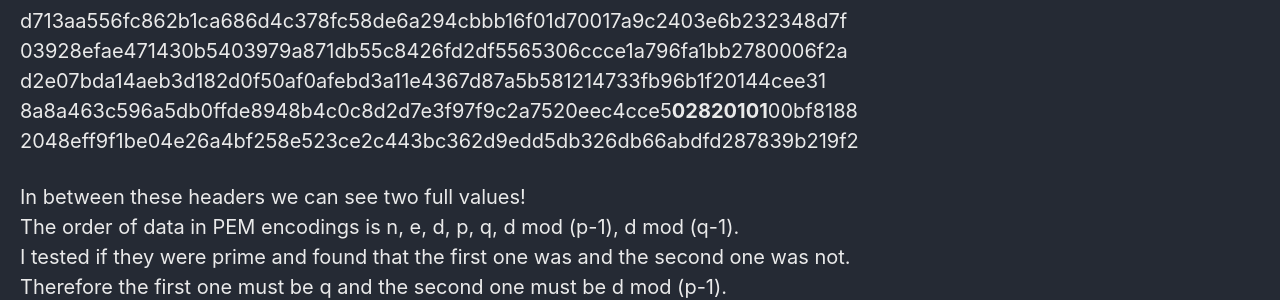
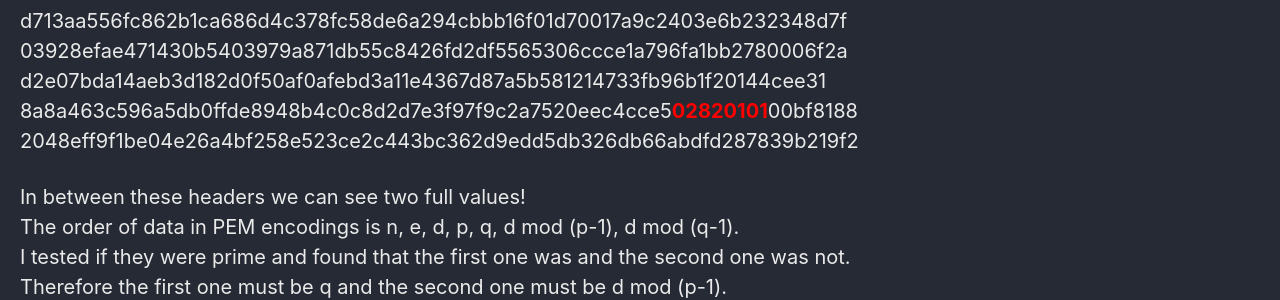
Before and after one commit to Connor-McCartney/Connor-McCartney.github.io, a Jekyll site: the page built from _pages/cryptography/rsa/information-paradox-SHCTF-2022.md, in a window 1280 px wide. Shown: the part 1375-1675 px from the top of the page. Built offline with Jekyll 4.4.1, drawn with Linux system fonts in a browser that asks for light colours; cached includes are drawn as plain includes.

Commit message:
Update information-paradox-SHCTF-2022.md

```diff
--- a/_pages/cryptography/rsa/information-paradox-SHCTF-2022.md
+++ b/_pages/cryptography/rsa/information-paradox-SHCTF-2022.md
@@ -53,7 +53,7 @@ e2090b1f40776d0826186ffb66431e00ea1e3a1d919f7d2c1826c5f4a3dcc6c697d0f44e<br>
 d713aa556fc862b1ca686d4c378fc58de6a294cbbb16f01d70017a9c2403e6b232348d7f<br>
 03928efae471430b5403979a871db55c8426fd2df5565306ccce1a796fa1bb2780006f2a<br>
 d2e07bda14aeb3d182d0f50af0afebd3a11e4367d87a5b581214733fb96b1f20144cee31<br>
-8a8a463c596a5db0ffde8948b4c0c8d2d7e3f97f9c2a7520eec4cce5**02820101**00bf8188<br>
+8a8a463c596a5db0ffde8948b4c0c8d2d7e3f97f9c2a7520eec4cce5<span style="color:red">**02820101**</span>00bf8188<br>
 2048eff9f1be04e26a4bf258e523ce2c443bc362d9edd5db326db66abdfd287839b219f2
 
 
```
